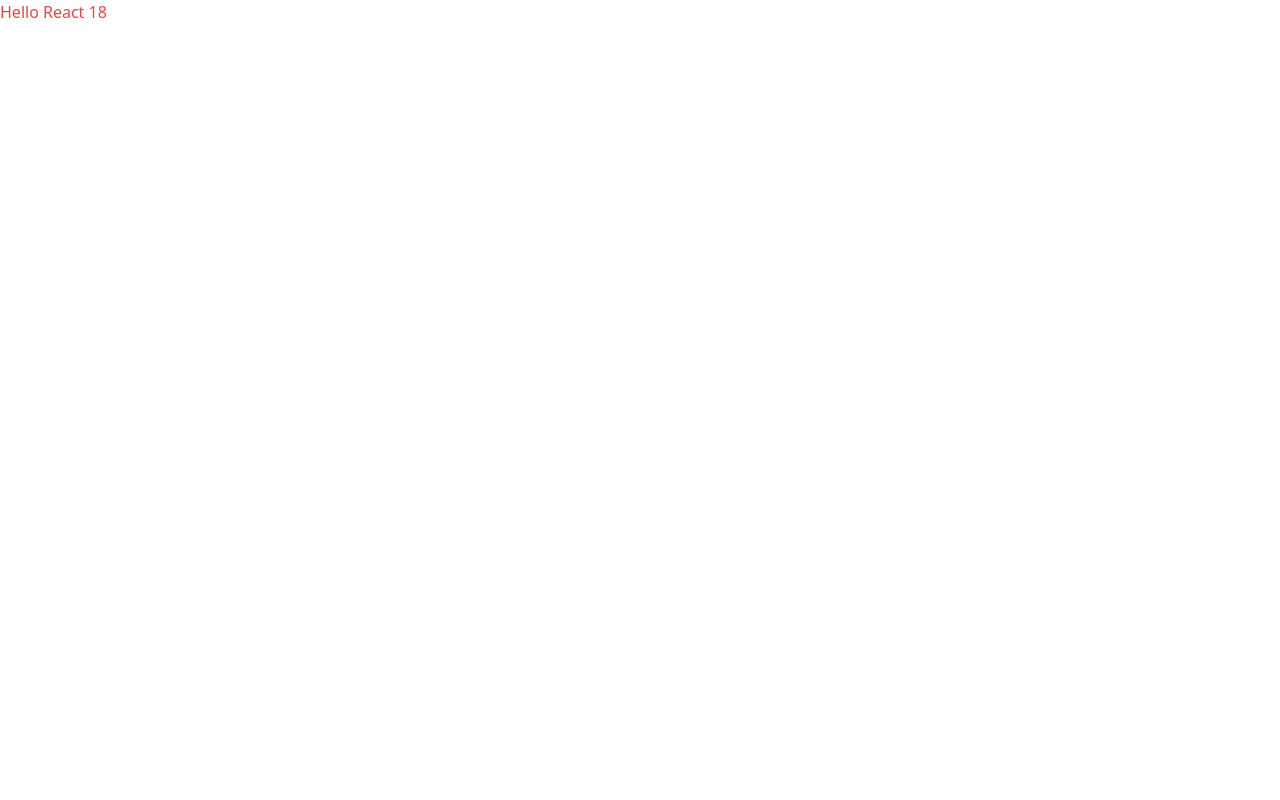
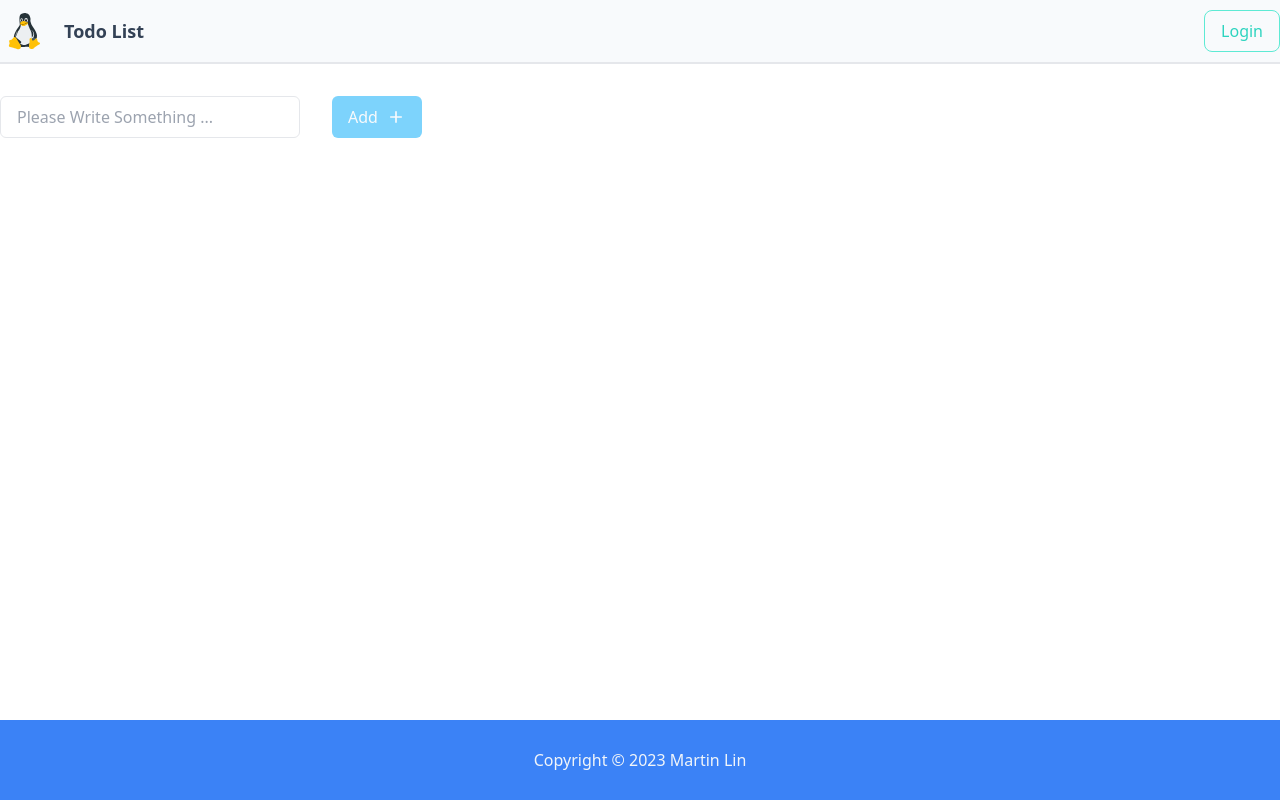
Before and after one commit to ChengYiLin/WeHelp-TodoList, a React app: page / in a window 1280 px wide. Built offline with nearby package versions, Linux system fonts and the light colour scheme.

Commit message:
feat: Build up the basic ui

```diff
--- a/src/app.tsx
+++ b/src/app.tsx
@@ -1,8 +1,15 @@
 import { FC } from "react";
-import './style/main.css';
+import Layout from "./components/Layout";
+import Home from "./pages/Home";
+
+import "./style/global.css";
 
 const App: FC = () => {
-    return <div className="text-red-500">Hello React 18</div>;
+    return (
+        <Layout>
+            <Home />
+        </Layout>
+    );
 };
 
 export default App;
--- a/src/components/Layout/index.tsx
+++ b/src/components/Layout/index.tsx
@@ -1,4 +1,5 @@
 import { FC, ReactNode } from "react";
+import { FcLinux } from "react-icons/fc";
 
 interface Props {
     children: ReactNode;
@@ -9,14 +10,19 @@ const Layout: FC<Props> = ({ children }) => {
         <div className="flex flex-col min-h-screen">
             <header className="basis-16 bg-slate-50 border-b-2">
                 <div className="container mx-auto flex justify-between items-center h-full">
-                    <div>Header</div>
+                    <div className="flex items-center gap-4">
+                        <FcLinux style={{ fontSize: "48px" }} />
+                        <p className="text-lg font-bold text-slate-700 select-none">
+                            Todo List
+                        </p>
+                    </div>
                     <button className="border border-teal-300 rounded-lg px-4 py-2 text-teal-400">
                         Login
                     </button>
                 </div>
             </header>
             <main className="grow">
-                <div className="container mx-auto">{children}</div>
+                <div className="container mx-auto py-8">{children}</div>
             </main>
             <footer className="basis-20 bg-blue-500">
                 <div className="container mx-auto flex justify-center items-center h-full">
--- /dev/null
+++ b/src/pages/Home/InputBar.tsx
@@ -0,0 +1,39 @@
+import { Dispatch, FC, SetStateAction, useState } from "react";
+import { MdAdd } from "react-icons/md";
+
+interface Props {
+    setTodoList: Dispatch<SetStateAction<string[]>>;
+}
+
+const InputBar: FC<Props> = ({ setTodoList }) => {
+    const [inputText, setInputText] = useState("");
+
+    const handleAddItem = () => {
+        setTodoList((prev) => [...prev, inputText]);
+        setInputText("");
+    };
+
+    return (
+        <div className="flex gap-8">
+            <input
+                className="border rounded-md px-4 py-2 w-[300px] focus:outline-none focus:border-sky-500"
+                type="text"
+                value={inputText}
+                placeholder="Please Write Something ..."
+                maxLength={30}
+                onChange={(e) => {
+                    setInputText(e.target.value);
+                }}
+            />
+            <button
+                className="px-4 py-2 bg-sky-300 text-slate-50 rounded-md flex items-center gap-2 hover:bg-sky-400"
+                onClick={handleAddItem}
+            >
+                Add
+                <MdAdd className="text-xl" />
+            </button>
+        </div>
+    );
+};
+
+export default InputBar;
--- /dev/null
+++ b/src/pages/Home/TodoList.tsx
@@ -0,0 +1,18 @@
+import { FC } from "react";
+
+interface Props {
+    data: string[];
+}
+
+const TodoList: FC<Props> = ({ data }) => {
+    return (
+        <div>
+            {Array.isArray(data) &&
+                data.map((item, index) => (
+                    <div key={`${item}_${index}`}>{item}</div>
+                ))}
+        </div>
+    );
+};
+
+export default TodoList;
--- /dev/null
+++ b/src/pages/Home/index.tsx
@@ -0,0 +1,18 @@
+import { FC, useState } from "react";
+import InputBar from "./InputBar";
+import TodoList from "./TodoList";
+
+const Home: FC = () => {
+    const [todoListData, setTodoListData] = useState<string[]>([]);
+
+    return (
+        <div>
+            <InputBar setTodoList={setTodoListData} />
+            <div>
+                <TodoList data={todoListData} />
+            </div>
+        </div>
+    );
+};
+
+export default Home;
```
Also changed, not shown: src/style/global.css (renamed from src/style/main.css).
